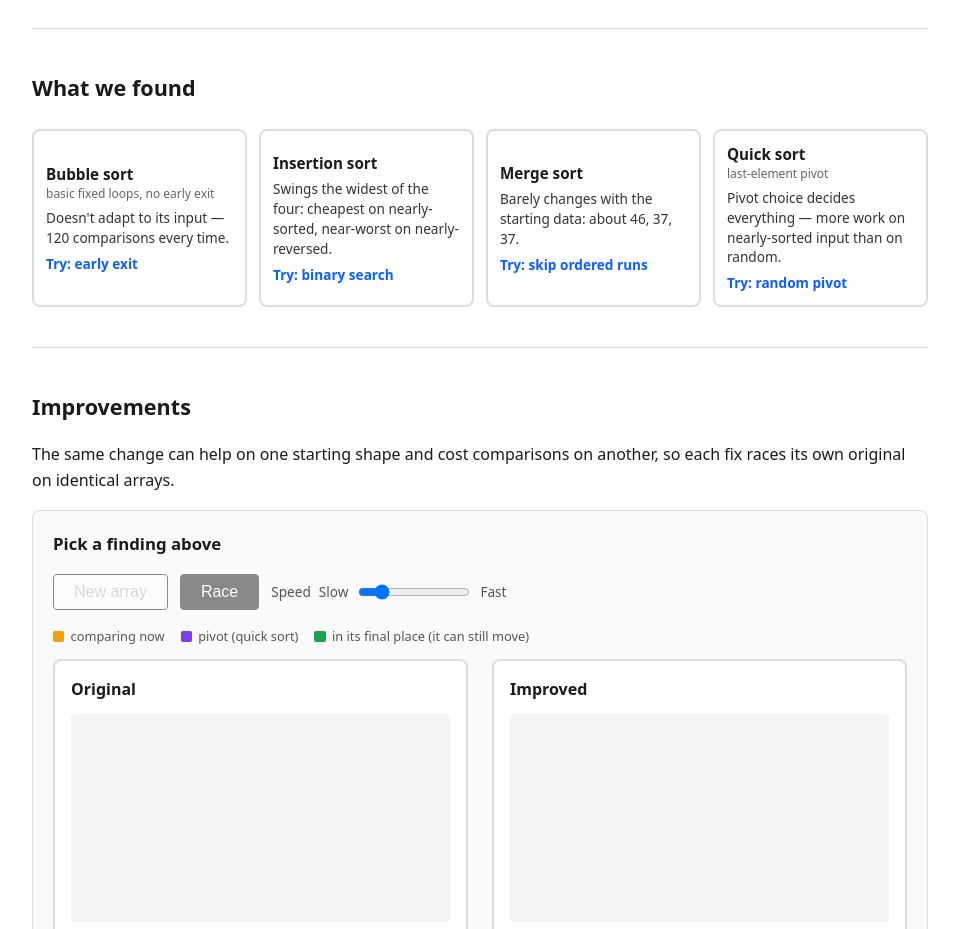
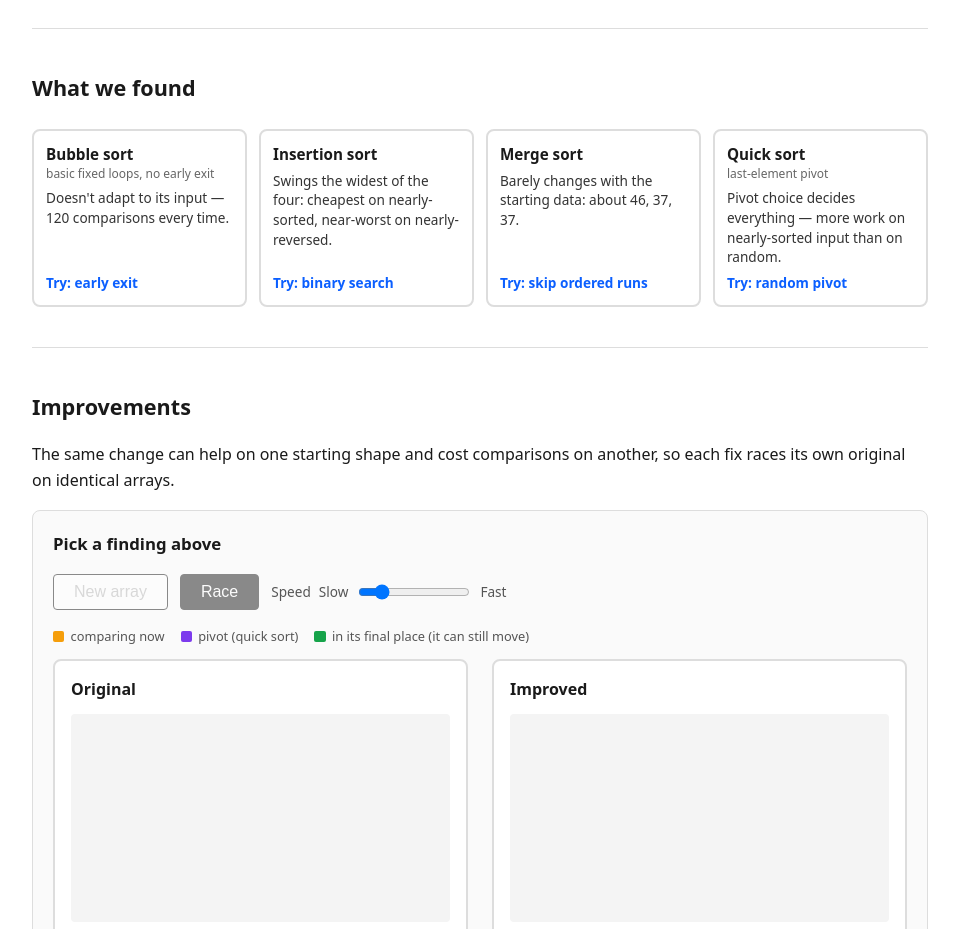
Before and after one commit to comp4020-agentic-coding-studio/comp4020-ass1-xuwancheng62-lab, a website built with Vite: page index.html in a window 1280 px wide. Shown: the part 1180-2109 px from the top of the page, without its empty margins (160-1119 px from the left). Built offline with nearby package versions, Linux system fonts and the light colour scheme.

Commit message:
Line the four cards up: shared heading line, shared "Try:" line
Found by measuring the rendered boxes in Chrome, not by reading the CSS. A
<button> centres its content vertically, and the grid stretches all four cards
to the tallest, so `display: block` put the four headings up to 20px apart --
the longer the finding, the higher its heading sat. A row of four parallel
findings did not read as a row.

Column flexbox with `justify-content: flex-start` pins the headings to a shared
top, and `margin-top: auto` on the label pushes every "Try:" line to a shared
bottom. No effect at 390px, where each card is only as tall as its own content:
card heights there are unchanged at 139/121/121/139px.

Verified at 1920x1080 (headings and labels both aligned) and 390x844 (heights
unchanged, no sideways scroll). This is rendered geometry, so no vitest
assertion covers it -- JSDOM has no layout engine.

Co-Authored-By: Claude Opus 5 <noreply@anthropic.com>

```diff
--- a/styles.css
+++ b/styles.css
@@ -356,9 +356,21 @@ main h2 {
    link buried inside it. Targeted by class rather than by element: as a bare
    `.cards button` this would be lower-specificity than the `.controls button`
    rules above it, which is stylelint's no-descending-specificity error -- the
-   later rule would be the one that loses. */
+   later rule would be the one that loses.
+
+   A column flexbox rather than `display: block`, for one specific reason a
+   screenshot shows better than the CSS does: a <button> centres its contents
+   vertically by default, and the grid stretches all four cards to the tallest
+   one. So with `display: block` the four headings rendered 20px apart -- Quick
+   sort's longer finding pushed its heading up, Bubble's shorter one pushed its
+   heading down -- and a row of four parallel findings didn't read as a row.
+   `flex-start` pins the headings to a shared top; `margin-top: auto` on the
+   label below then pushes every "Try:" line to a shared bottom. */
 .cards .card {
-  display: block;
+  display: flex;
+  flex-direction: column;
+  align-items: stretch;
+  justify-content: flex-start;
   width: 100%;
   height: 100%;
   text-align: left;
@@ -397,9 +409,14 @@ main h2 {
   color: #333;
 }
 
+/* `auto` top margin: takes whatever vertical space is left in the card, so the
+   proposal sits at the bottom edge and the four line up across the row. On a
+   phone each card is only as tall as its own content, so there is no space to
+   take and this behaves exactly like the 0.4rem it replaces. */
 .cards .card .card-label {
   display: block;
-  margin-top: 0.4rem;
+  margin-top: auto;
+  padding-top: 0.4rem;
   color: #0b5fff;
   font-weight: 600;
 }
```
